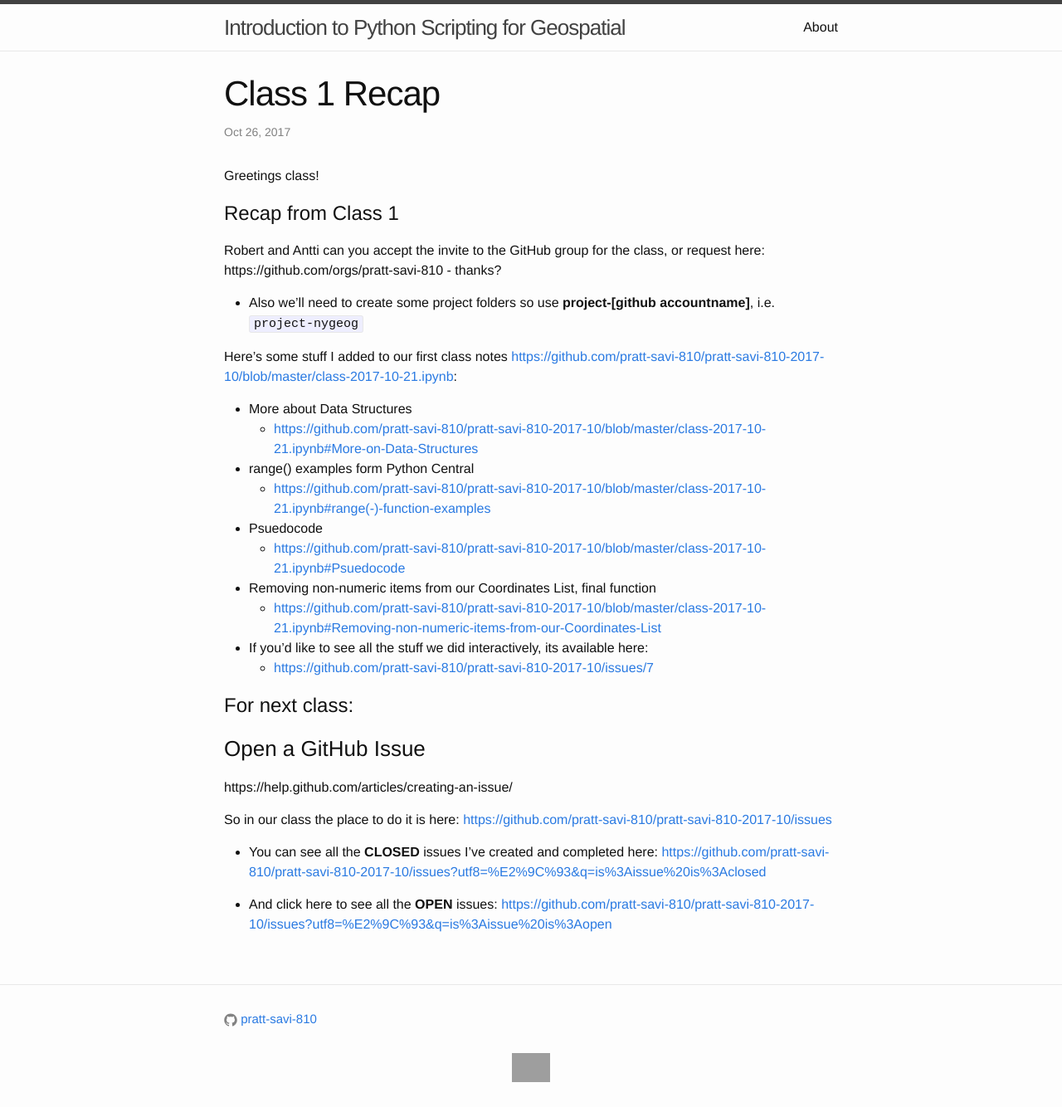
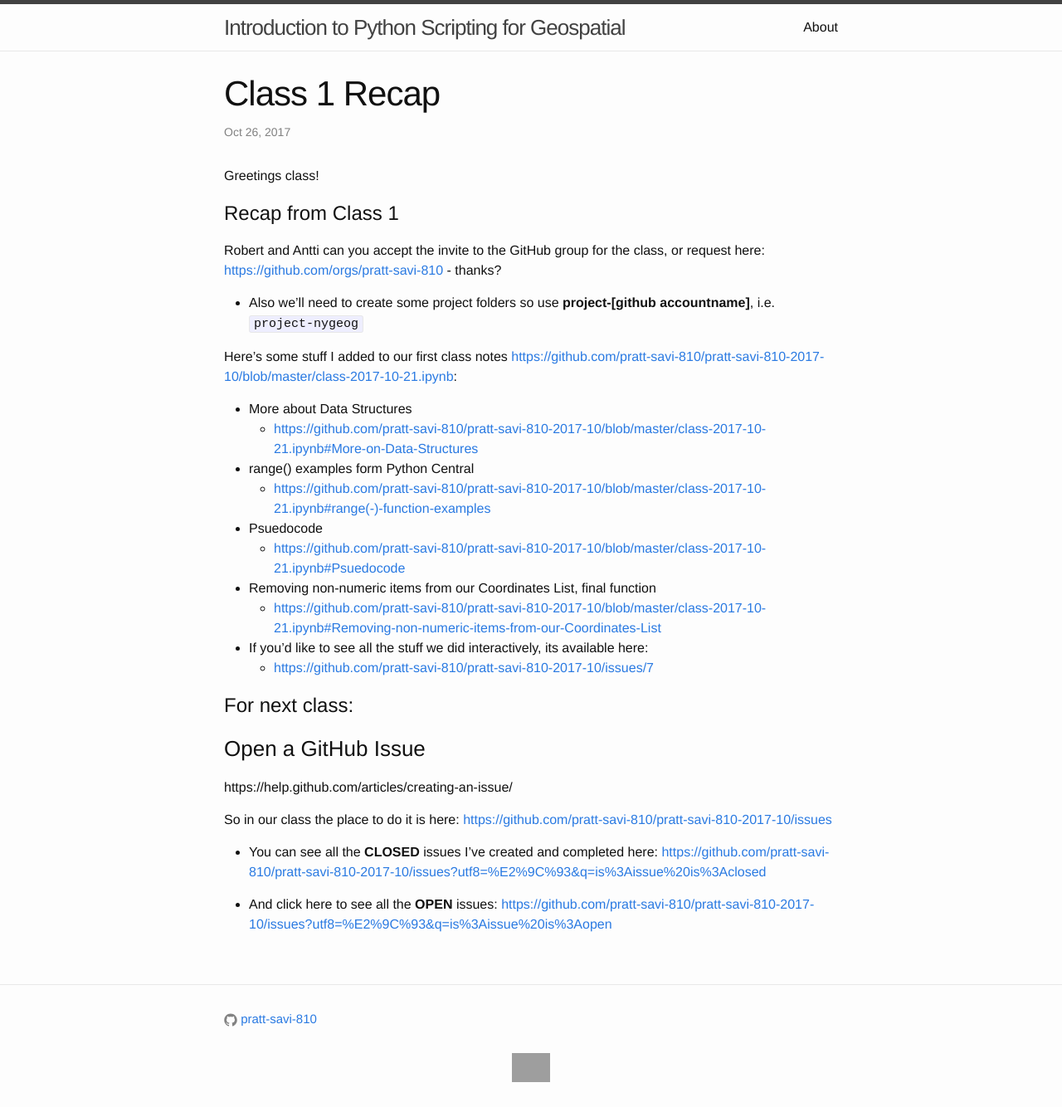
Before and after one commit to pratt-savi-810/pratt-savi-810.github.io, a Jekyll site: the page built from _posts/2017-10-26-class-1-recap.markdown, in a window 1280 px wide. Shown: the whole page at 83% size. Built offline with Jekyll 4.4.1, drawn with Linux system fonts in a browser that asks for light colours; some of the changed lines change nothing that is shown; grey boxes are pictures that could not be loaded.

Commit message:
fixed org link

```diff
--- a/_posts/2017-10-26-class-1-recap.markdown
+++ b/_posts/2017-10-26-class-1-recap.markdown
@@ -10,7 +10,7 @@
 
 # Recap from Class 1
 
-Robert and Antti can you accept the invite to the GitHub group for the class, or request here: https://github.com/orgs/pratt-savi-810 - thanks?
+Robert and Antti can you accept the invite to the GitHub group for the class, or request here: [https://github.com/orgs/pratt-savi-810](https://github.com/orgs/pratt-savi-810) - thanks?
 
 * Also we'll need to create some project folders so use **project-[github accountname]**, i.e. `project-nygeog`
 
```
